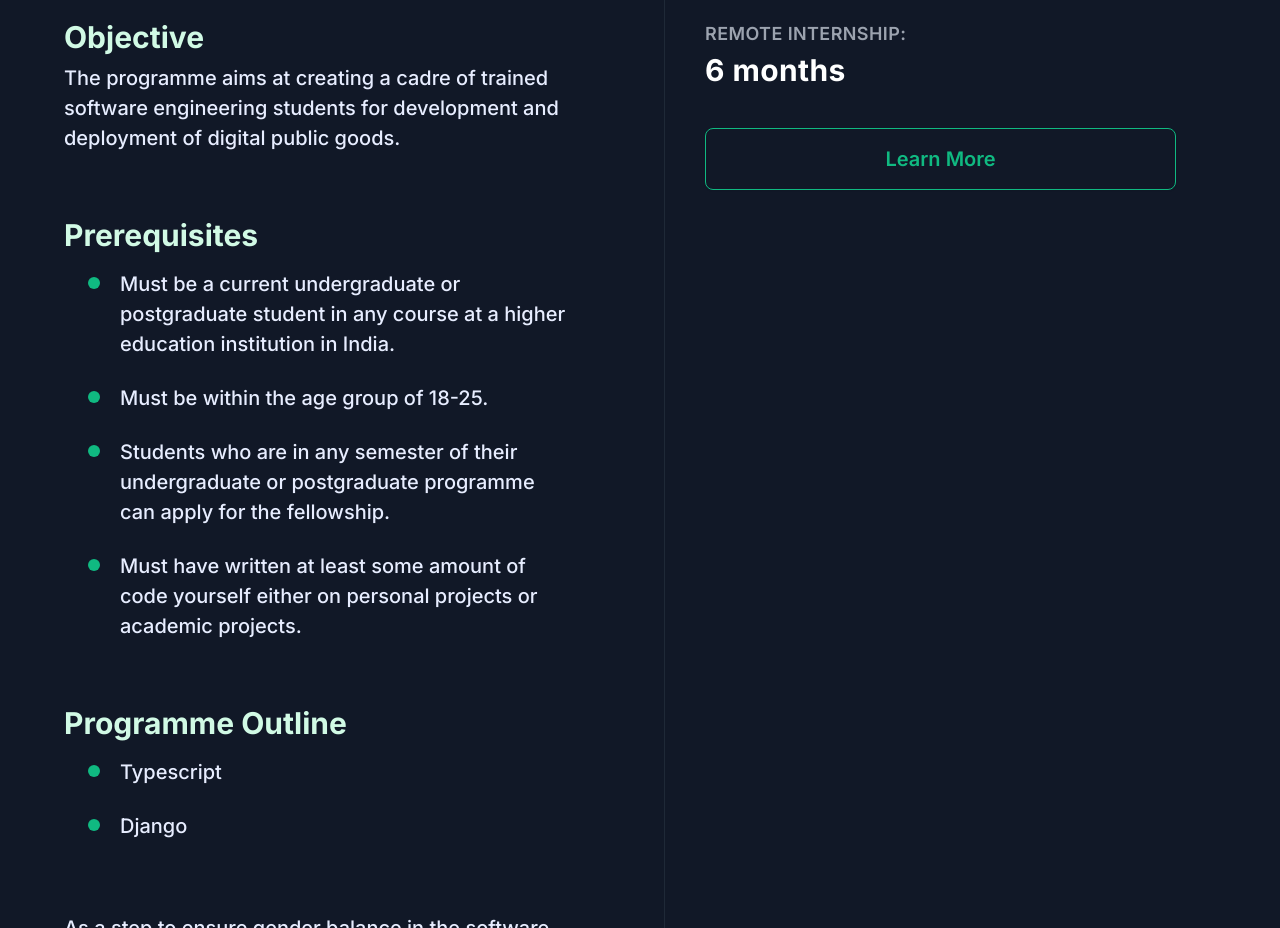
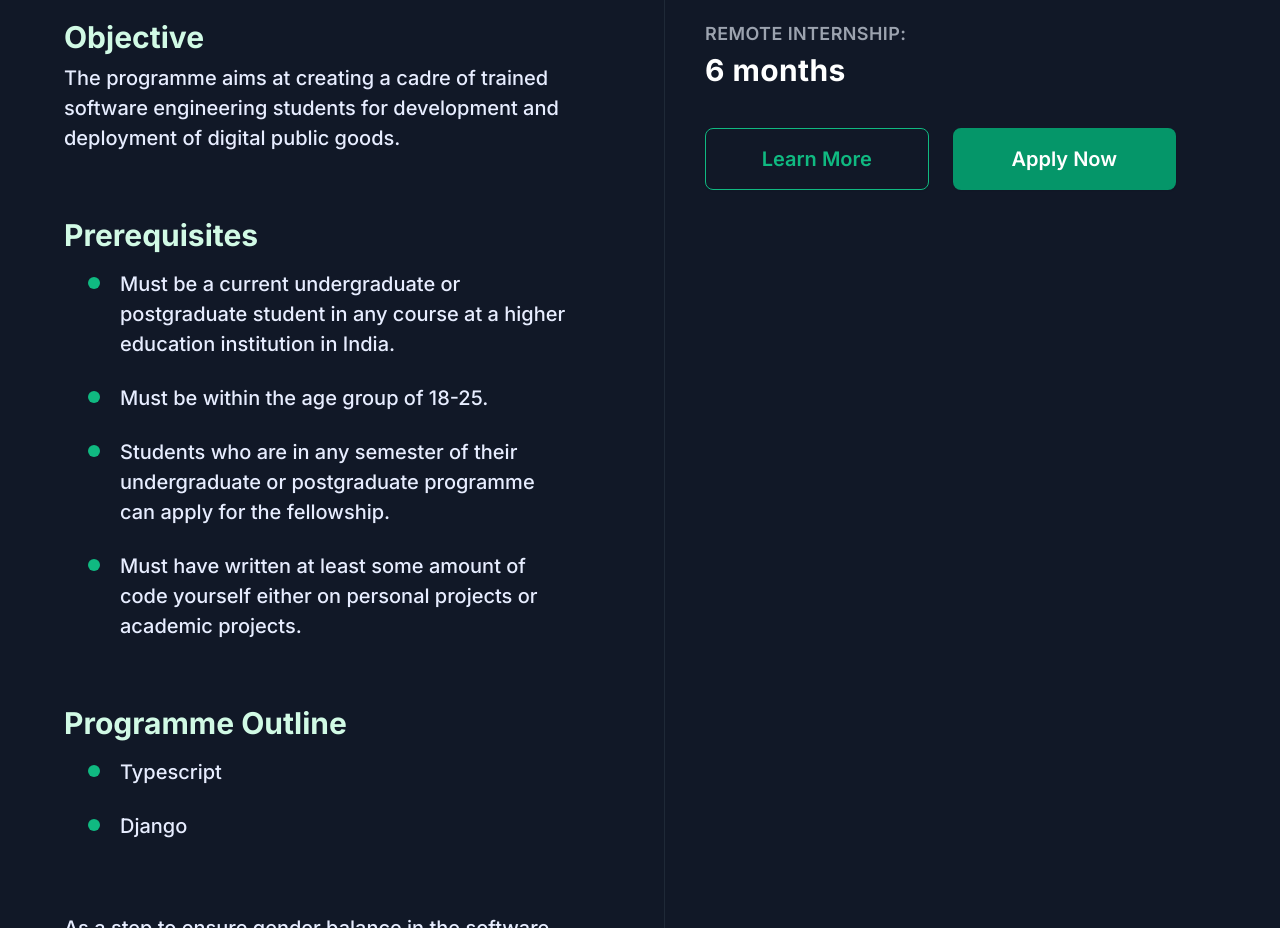
Before and after one commit to pupilfirst/gccc, a Next.js app: page / in a window 1280 px wide. Shown: the part 5980-6908 px from the top of the page. Built offline with nearby package versions, Linux system fonts and the light colour scheme.

Commit message:
Add apply button (#2)

```diff
--- a/pages/index.js
+++ b/pages/index.js
@@ -207,7 +207,7 @@ export default function Home() {
                     width="16"
                     height="16"
                     fill="currentColor"
-                    class="w-8 h-8 md:w-10 md:h-10"
+                    className="w-8 h-8 md:w-10 md:h-10"
                     viewBox="0 0 16 16"
                   >
                     <path d="M8 3a.5.5 0 0 1 .5.5v2a.5.5 0 0 1-1 0v-2A.5.5 0 0 1 8 3zm4 8a4 4 0 0 1-8 0V5a4 4 0 1 1 8 0v6zM8 0a5 5 0 0 0-5 5v6a5 5 0 0 0 10 0V5a5 5 0 0 0-5-5z" />
@@ -592,13 +592,13 @@ export default function Home() {
                       >
                         Learn More
                       </a>
-                      {/* <a
+                      <a
                         href="https://apply.gdc.network/"
                         target="_blank"
                         className="block text-center bg-green-600 rounded-lg w-full text-base lg:text-xl text-white font-semibold p-3 lg:px-6 lg:py-4 border border-transparent shadow-sm hover:bg-green-700 focus:outline-none focus:bg-green-500 focus:ring-2 focus:ring-offset-2 focus:ring-green-700"
                       >
                         Apply Now
-                      </a> */}
+                      </a>
                     </div>
                   </div>
                 </div>
```
Also changed, not shown: 1 other file (tests, documents, lock files or other folders).
